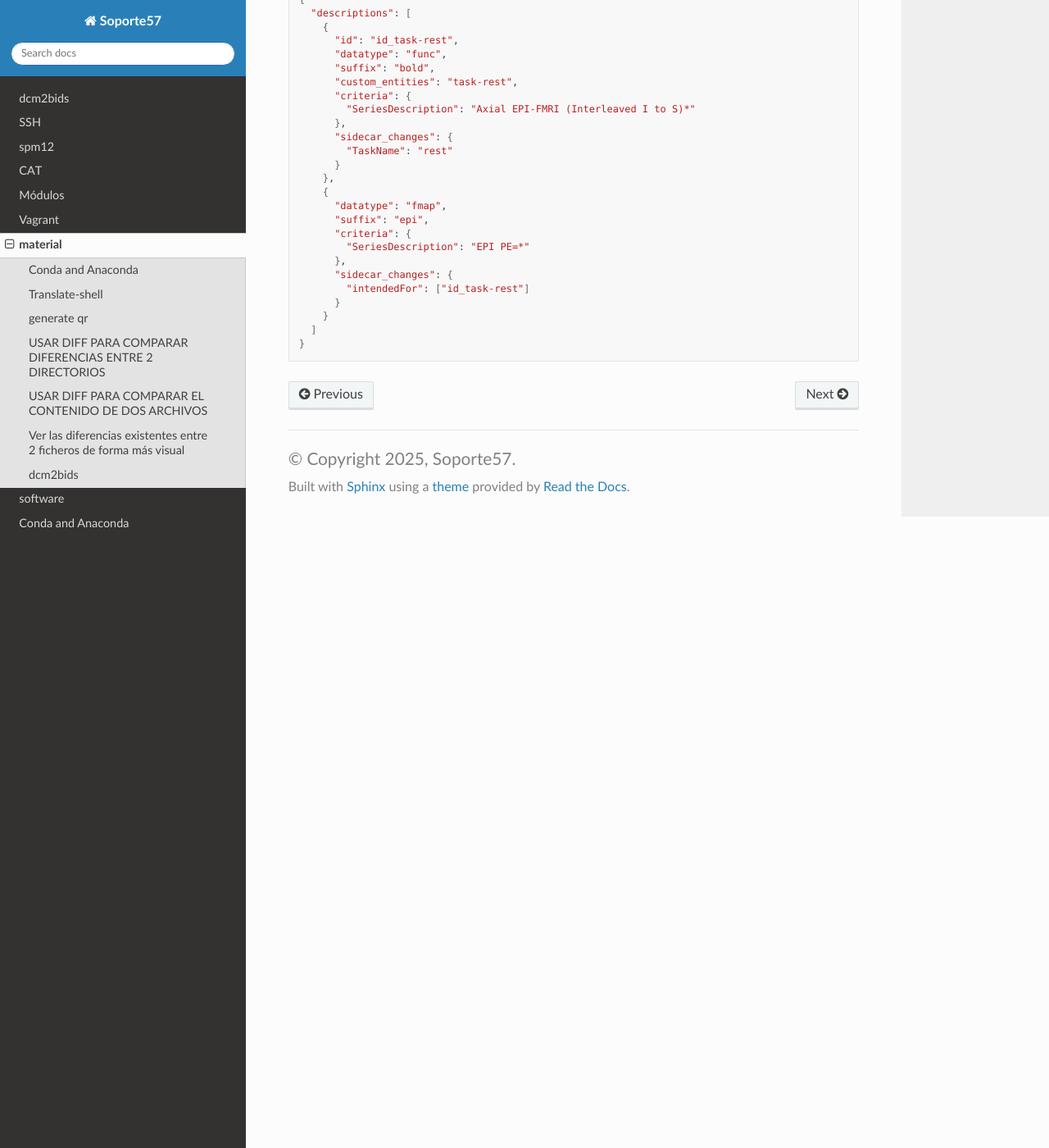
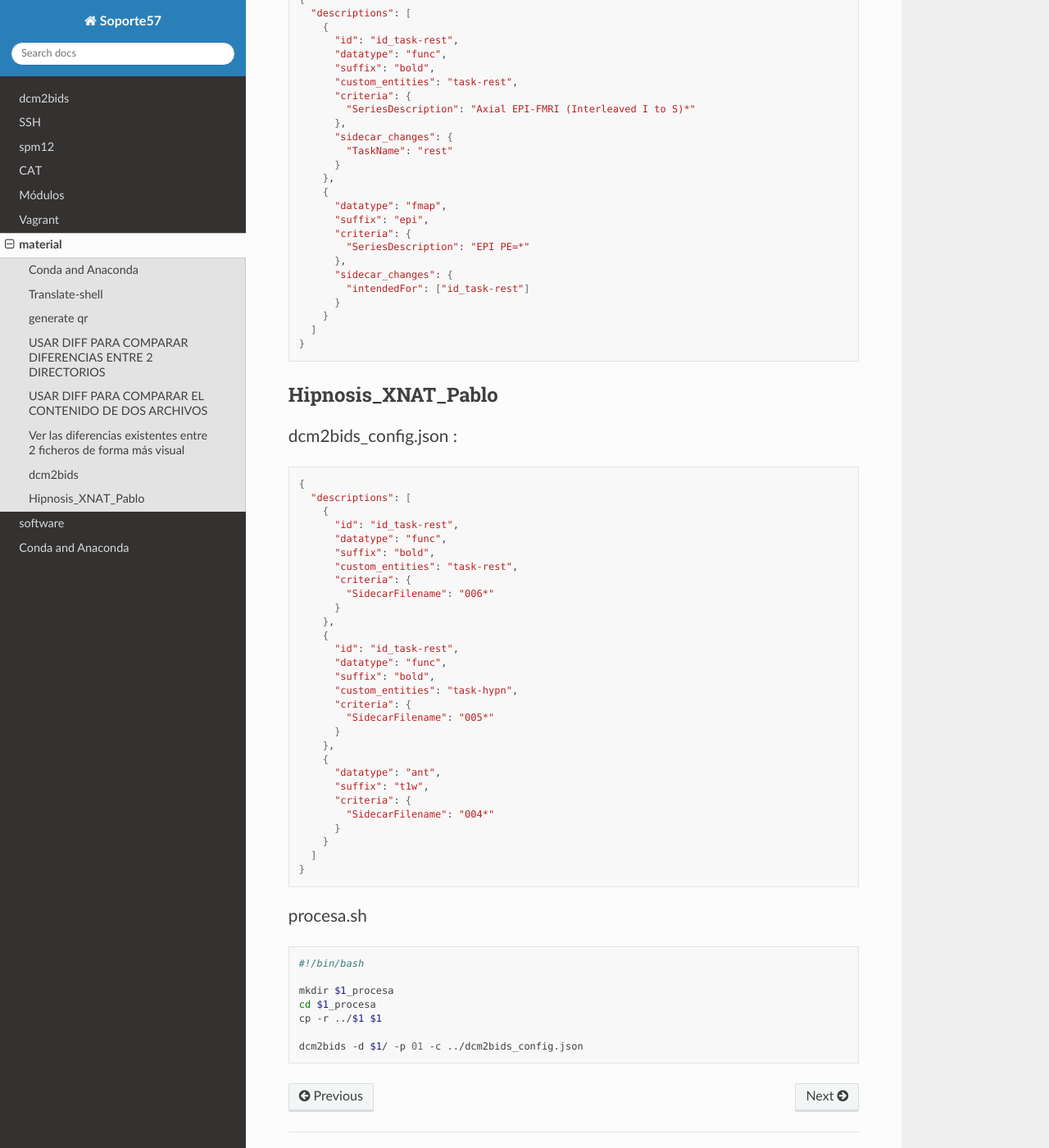
Before and after one commit to matecom57/santosg57-soporte, a Sphinx documentation site: the page built from docs/source/material.rst, in a window 1280 px wide and 1400 px high, scrolled down 3178 px. Shown: the whole window at 82% size. Built offline with Sphinx 7.4.7 and the Read the Docs theme 3.1.0, drawn with Linux system fonts in a browser that asks for light colours.

Commit message:
Test comité

```diff
--- a/docs/source/material.rst
+++ b/docs/source/material.rst
@@ -140,3 +140,52 @@ dcm2bids
        }
      ]
    }
+
+Hipnosis_XNAT_Pablo
+-------------------
+
+dcm2bids_config.json :
+
+.. code:: Bash
+
+   {
+     "descriptions": [
+       {
+         "id": "id_task-rest",
+         "datatype": "func",
+         "suffix": "bold",
+         "custom_entities": "task-rest",
+         "criteria": {
+           "SidecarFilename": "006*"
+         }
+       },
+       {
+         "id": "id_task-rest",
+         "datatype": "func",
+         "suffix": "bold",
+         "custom_entities": "task-hypn",
+         "criteria": {
+           "SidecarFilename": "005*"
+         }
+       },
+       {
+         "datatype": "ant",
+         "suffix": "t1w",
+         "criteria": {
+           "SidecarFilename": "004*"
+         }
+       }
+     ]
+   }
+
+procesa.sh
+
+.. code:: Bash
+
+   #!/bin/bash
+
+   mkdir $1_procesa
+   cd $1_procesa
+   cp -r ../$1 $1
+
+   dcm2bids -d $1/ -p 01 -c ../dcm2bids_config.json
```
